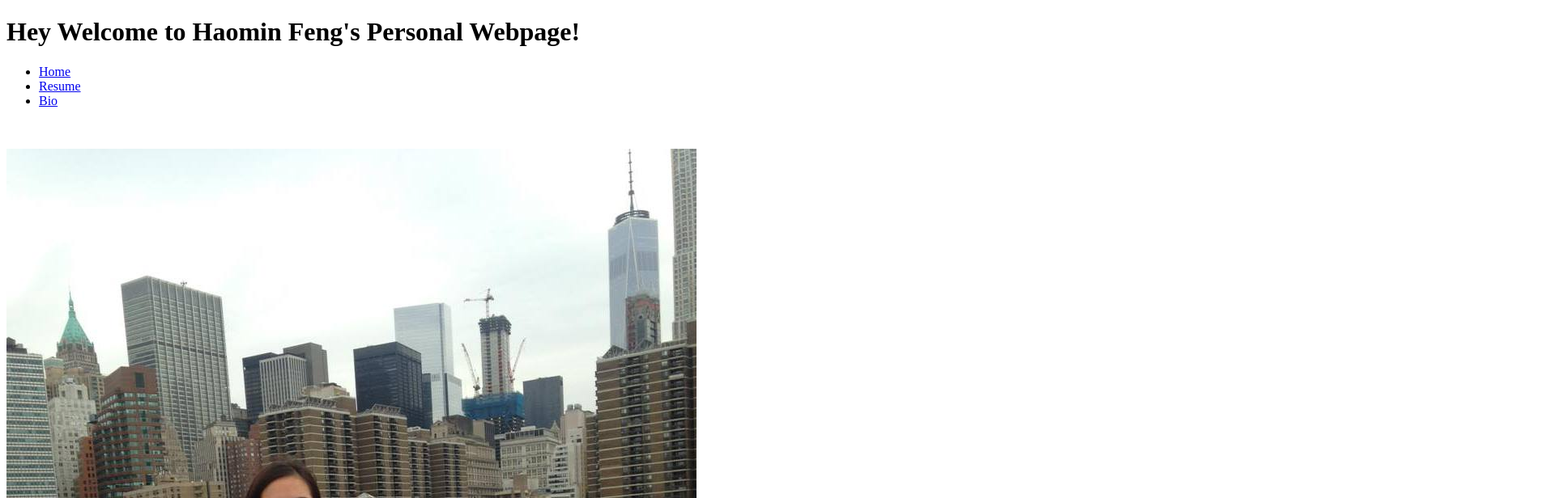
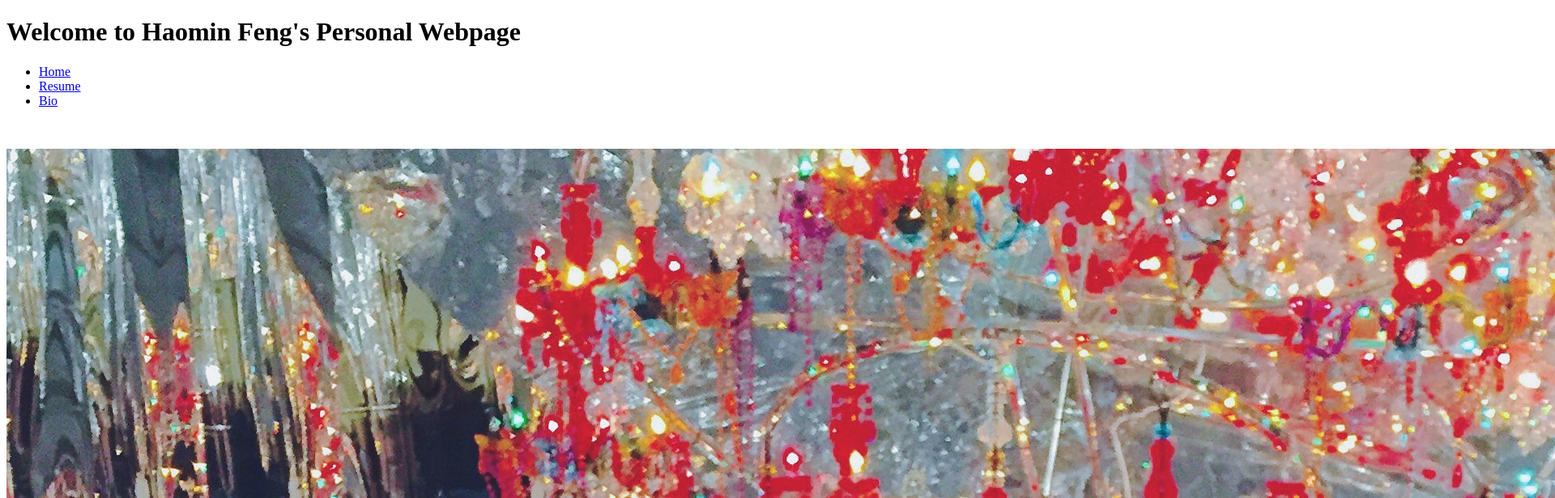
Before and after one commit to haominf/haominf.github.io, a plain HTML site: page index.html in a window 1280 px wide. Shown: the top 616 px of the page at 81% size, 1920 px wide, since content can reach past the window. Drawn offline with Linux system fonts and the light colour scheme.

Commit message:
changed a pic

```diff
--- a/index.html
+++ b/index.html
@@ -2,13 +2,14 @@
 <html lang="en">
 
 	<head>
+		<title>Haomin's Home Page</title>
 		<meta charset="utf-8">
-		<title>Haomin's Home Page</title>
+		<link href= "index.css" type= "text/css" rel ="stylesheet"/>
 	</head>
 
 	<body>
 		<header>
-			<h1>Hey Welcome to Haomin Feng's Personal Webpage!</h1>
+			<h1>Welcome to Haomin Feng's Personal Webpage</h1>
 		</header>
 		<nav>
             <ul>
@@ -17,7 +18,7 @@
             <li><a href="bio.html">Bio</a></li>
             </ul>
         </nav>
-		<br><p><img src="haomin.jpg" src="Photo of Haomin"/></p>
+		<br><p><img src="haominf.jpg" alt="Photo of Haomin"/></p>
 	</body>
 
 </html>
```
Also changed, not shown: haomin.jpg (deleted), haominf.jpg (added), 1 other file.
